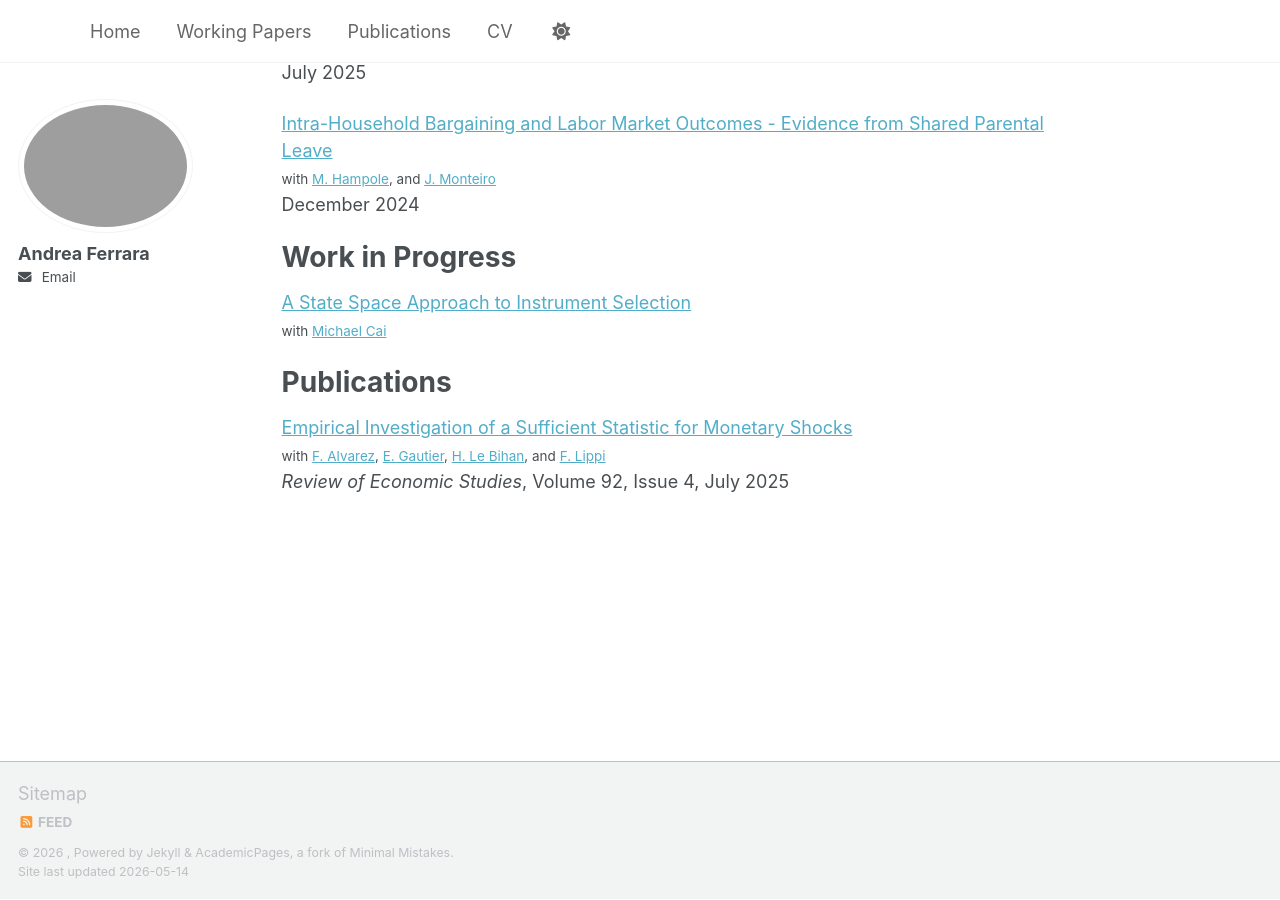
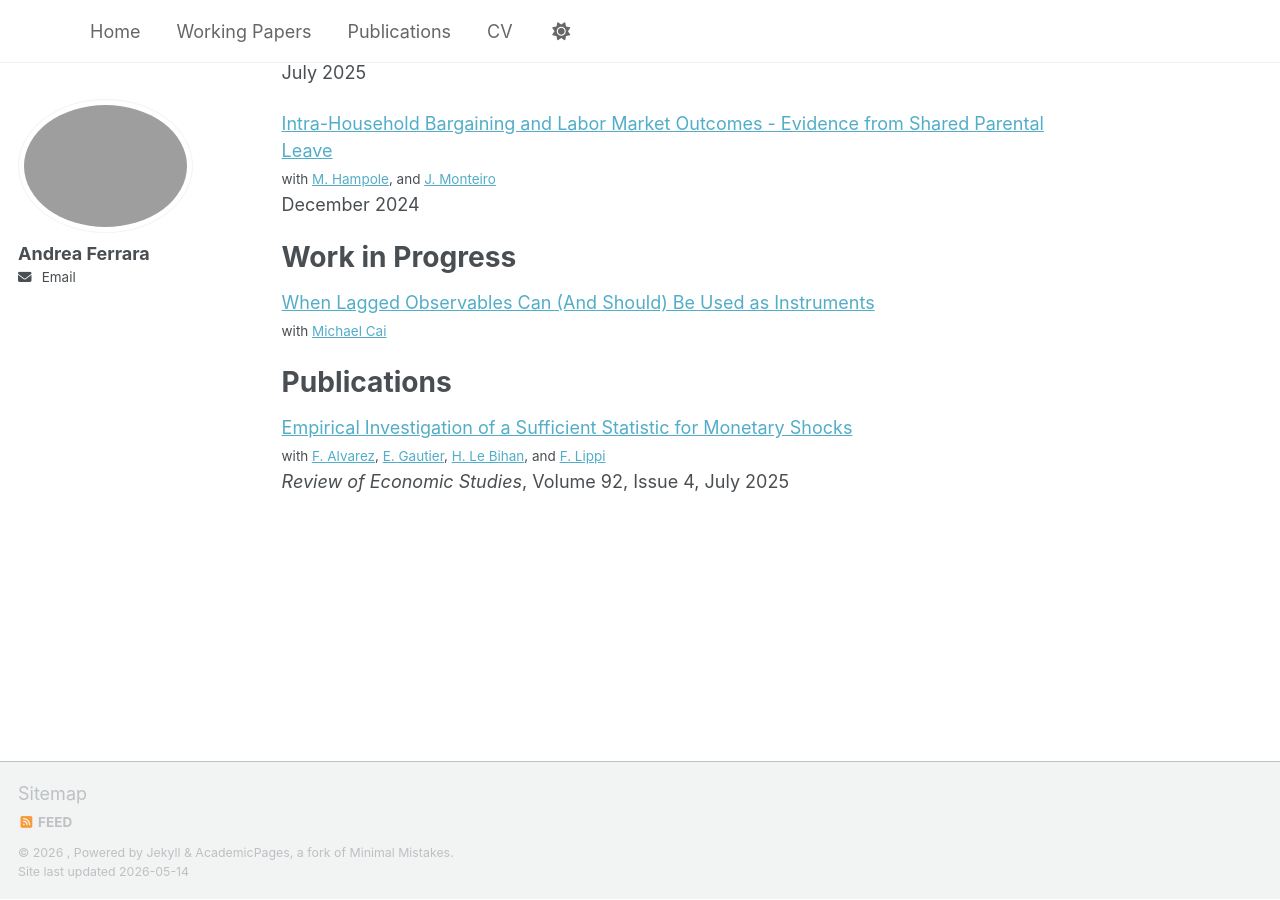
Before and after one commit to AndreaFerrara1997/AndreaFerrara1997.github.io, a Jekyll site: the page built from index.md, in a window 1280 px wide and 900 px high, scrolled down 777 px. Built offline with Jekyll 4.4.1, drawn with Linux system fonts in a browser that asks for light colours; a script that is not in the unit is left out.

Commit message:
Update work in progress section in index.md

```diff
--- a/index.md
+++ b/index.md
@@ -24,7 +24,7 @@ Email: andr.ferrara1@gmail.com
 {% include workingpapers.md %}
 
 # Work in Progress
-<span class="archive__item-title" style="color:#52ADC8; text-decoration:underline;">A State Space Approach to Instrument Selection</span> <span style="color:gray;">
+<span class="archive__item-title" style="color:#52ADC8; text-decoration:underline;">When Lagged Observables Can (And Should) Be Used as Instruments</span> <span style="color:gray;">
 </span><br>
 <small>with [Michael Cai](https://www.michaelcai.com)</small>
 
```
